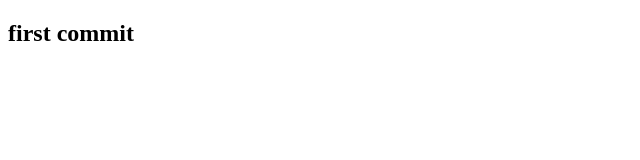
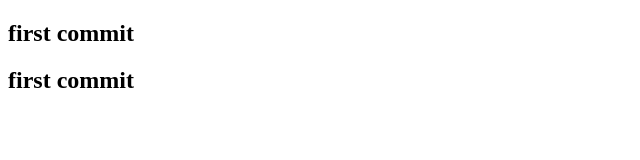
Before and after one commit to ststas/first-project, a plain HTML site: page index.html in a window 1280 px wide. Shown: the whole page, without its empty margins (0-640 px from the left). Drawn offline with Linux system fonts and the light colour scheme.

Commit message:
added 2nd h2

```diff
--- a/index.html
+++ b/index.html
@@ -12,5 +12,6 @@
 </head>
 <body>
   <h2>first commit</h2>
+  <h2>first commit</h2>
 </body>
 </html>
```
